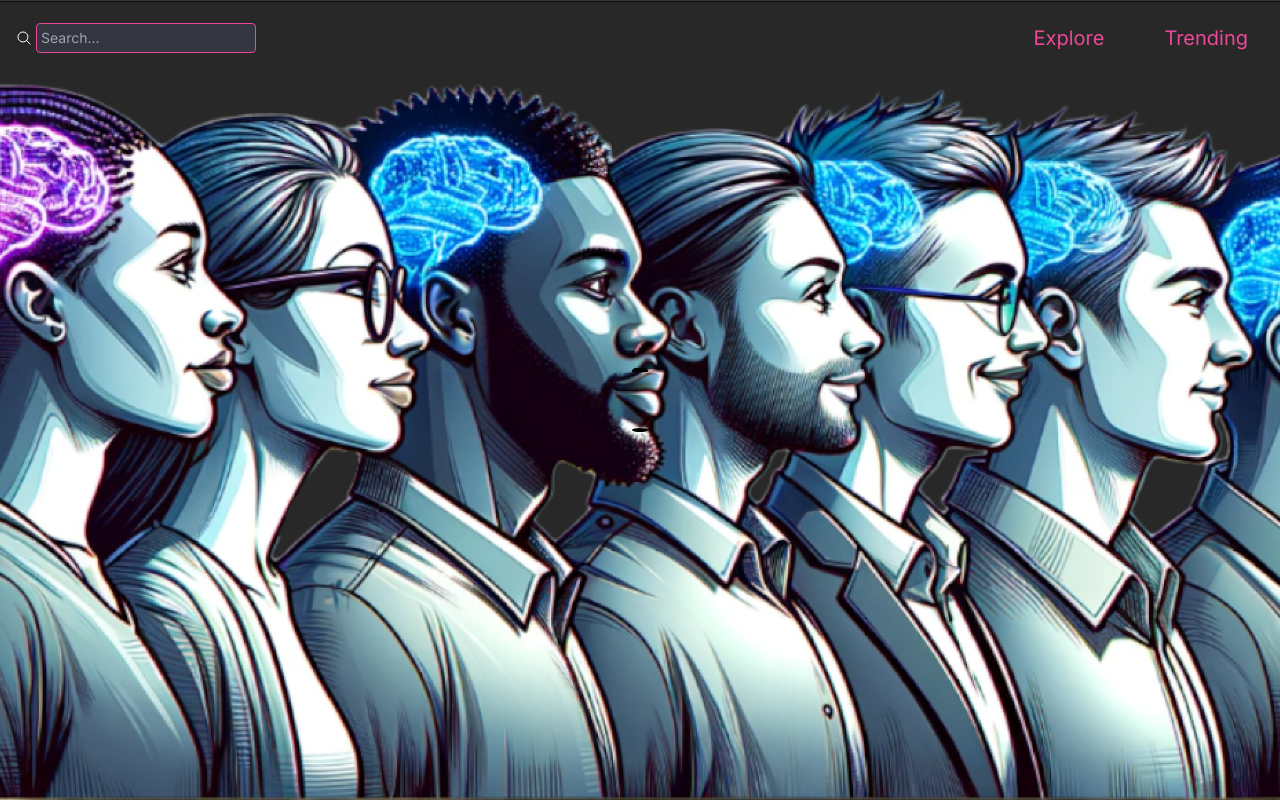
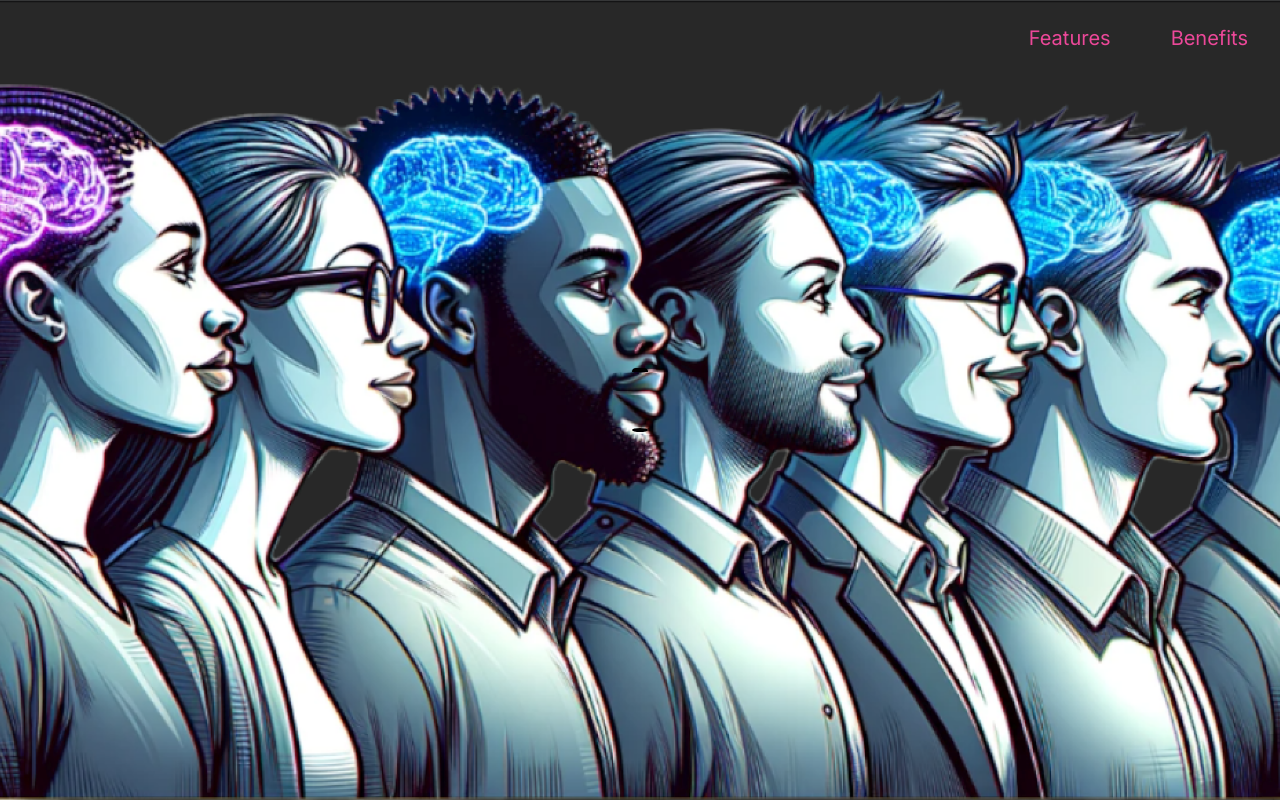
Before and after one commit to AiOS-Internship-PersonaNet/Landing-page, a Next.js app: page / in a window 1280 px wide. Built offline with nearby package versions, Linux system fonts and the light colour scheme.

Commit message:
Update NavBar.jsx

```diff
--- a/components/NavBar.jsx
+++ b/components/NavBar.jsx
@@ -5,46 +5,40 @@ import NavLink from "./NavLink";
 import { Bars3Icon, XMarkIcon } from "@heroicons/react/24/solid";
 import MenuOverlay from "./MenuOverlay";
 
-
 const navLinks = [
   {
-    title: 'Explore',
-    path: 'Explore',
+    title: "Features",
+    path: "#features",
   },
   {
-    title: 'Trending',
-    path: '#Trending',
+    title: "Benefits",
+    path: "#benefits",
   }
 ];
+
+// ... (other imports remain the same)
 
 const Navbar = () => {
   const [navbarOpen, setNavbarOpen] = useState(false);
 
   return (
-    <nav className="fixed mx-auto top-0 left-0 right-0 z-10 bg-opacity-100">
+    <nav className="fixed mx-auto border-0 top-0 left-0 right-0 z-10 bg-opacity-100">
       <div className="flex container lg:py-4 flex-wrap items-center justify-between mx-auto px-4 py-2">
-        <div className="flex items-center">
-          <svg xmlns="http://www.w3.org/2000/svg" fill="none" viewBox="0 0 24 24" strokeWidth={1.5} stroke="#fff" className="w-4 h-4">
-            <path strokeLinecap="round" strokeLinejoin="round" d="M21 21l-5.197-5.197m0 0A7.5 7.5 0 105.196 5.196a7.5 7.5 0 0010.607 10.607z" />
-          </svg>
-          <input
-            type="text"
-            placeholder="Search..."
-            className="ml-1 p-1 rounded border border-pink-500 focus:outline-none focus:border-blue-500 bg-[#33353F] text-white text-sm"
-          />
-        </div>
+        <Link href={"/"} className="text-2xl md:text-5xl text-white font-semibold">
+
+        </Link>
         <div className="mobile-menu block md:hidden">
           {!navbarOpen ? (
             <button
               onClick={() => setNavbarOpen(true)}
-              className="flex items-center px-3 py-2 border rounded border-slate-200 text-slate-200 hover:text-white hover:border-white"
+              className="flex items-center px-3 py-2 border rounded border-transparent text-slate-200 hover:text-white hover:border-white"
             >
               <Bars3Icon className="h-5 w-5" />
             </button>
           ) : (
             <button
               onClick={() => setNavbarOpen(false)}
-              className="flex items-center px-3 py-2 border rounded border-slate-200 text-slate-200 hover:text-white hover:border-white"
+              className="flex items-center px-3 py-2 border rounded border-transparent text-slate-200 hover:text-white hover:border-white"
             >
               <XMarkIcon className="h-5 w-5" />
             </button>
```
